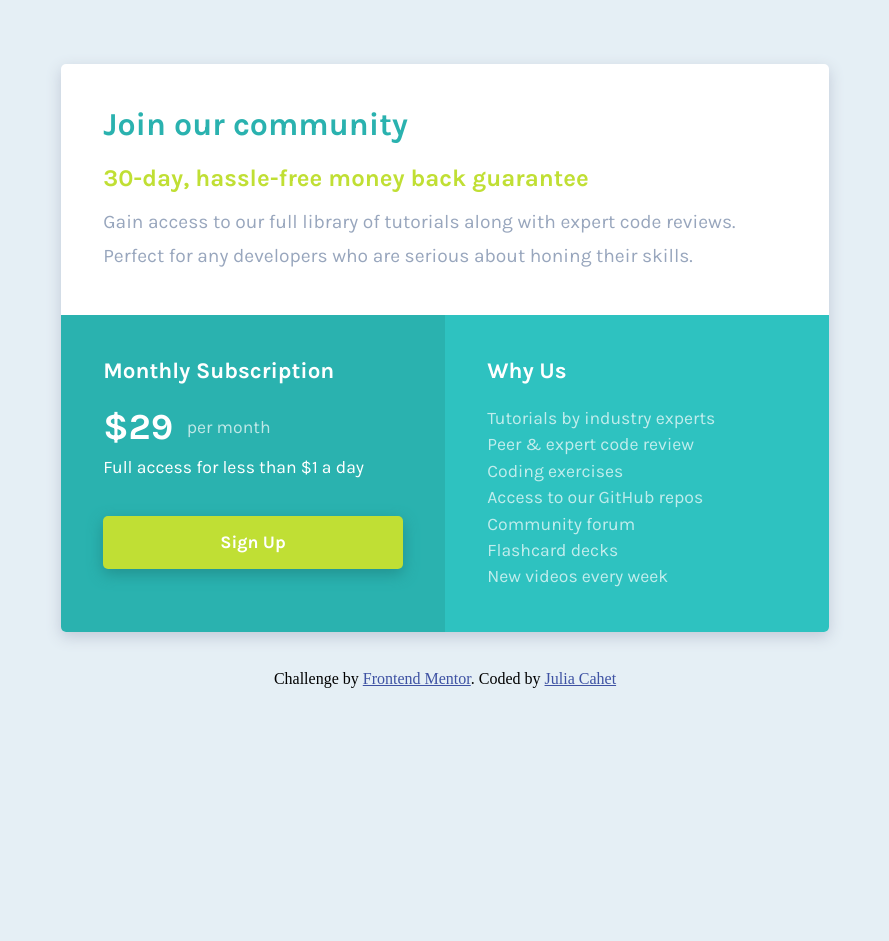
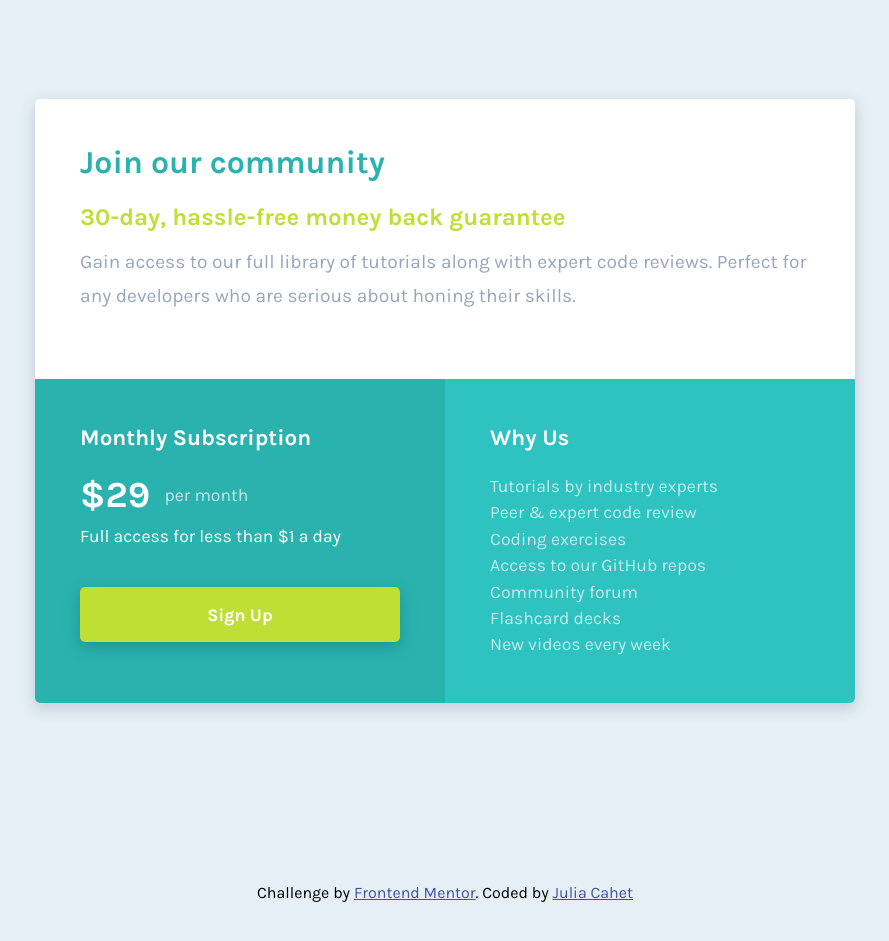
Before and after one commit to juliacahet/single-price-grid-component-master, a plain HTML site: page index.html in a window 1280 px wide. Shown: the whole page, without its empty margins (195-1084 px from the left). Before the commit the page ends 800 px from the top, so only its background shows below. Drawn offline with Linux system fonts and the light colour scheme.

Commit message:
final commit

```diff
--- a/css/styles.css
+++ b/css/styles.css
@@ -10,13 +10,13 @@ body {
     width: 100%;
     height: 100%;
     background-color: hsl(204, 43%, 93%);
+    font-family: 'Karla';
 }
 
 /* Container */
 
 .container {
-    max-width: 1440px;
-    font-family: 'Karla';
+    max-width: 820px;
     font-size: 0.8rem;
     margin: 15% 7.5% auto;
     background-color: white;
@@ -134,19 +134,25 @@ ul {
 
 @media (min-width: 500px) {
 
+    /* Body */
+
+    body {
+        padding: 3%;
+    }
 
     /* Flex Container */
 
     .container {
         display: flex;
         flex-wrap: wrap;
-        margin: 5% 20% 0;
+        margin: 5% auto;
     }
 
     /* Flex Items */
 
     .top-banner {
-    flex-grow: 0;
+        flex-grow: 0;
+        height: 280px;
     }
 
     .right-banner, .left-banner {
@@ -188,7 +194,7 @@ ul {
     }
 
     .per-month {
-        padding-left: 4.5%;
+        /* padding-left: 4.5%; */
         font-size: 1.1rem;
     }
 
@@ -212,7 +218,7 @@ ul {
     /* Footer */
 
     .attribution {
-        padding: 3%;
+        padding-bottom: 3%;
         font-size: 1rem;
     }
 }
```
